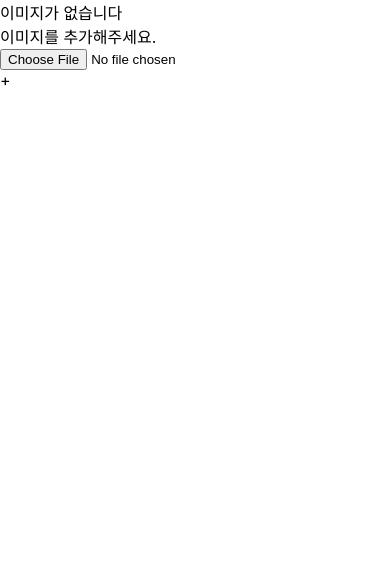
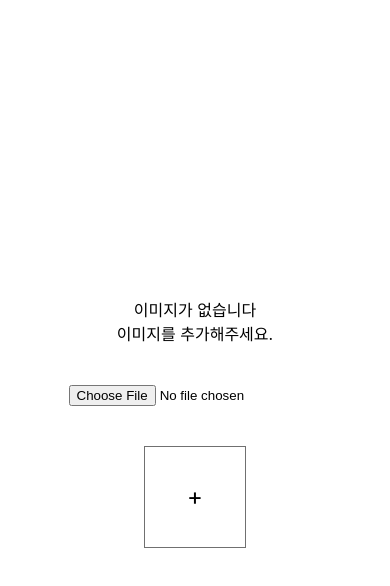
Before and after one commit to Inhoob/side-project, a React (Create React App) app in the folder image-gallery/: page / in a window 390 px wide. Shown: the top 586 px of the page. Built offline with nearby package versions, Linux system fonts and the light colour scheme.

Commit message:
+ 모양 버튼 및 이미지박스 생성

```diff
--- a/image-gallery/src/App.css
+++ b/image-gallery/src/App.css
@@ -1,38 +1,45 @@
-.App {
+.text-center {
   text-align: center;
 }
 
-.App-logo {
-  height: 40vmin;
-  pointer-events: none;
+.plus-box {
+  width: 100px;
+  height: 100px;
+  border: solid 1px #707070;
+  font-size: 24px;
+  display: flex;
+  align-items: center;
+  justify-content: center;
+  line-height: 24px;
+}
+.initial-box {
+  display: flex;
+  align-items: center;
+  justify-content: center;
+  flex-direction: column;
+  gap: 80px;
+}
+.container {
+  width: 100vw;
+  height: 100vh;
+  display: flex;
+  align-items: center;
+  justify-content: center;
 }
 
-@media (prefers-reduced-motion: no-preference) {
-  .App-logo {
-    animation: App-logo-spin infinite 20s linear;
+@media screen and (max-width: 500px) {
+  .initial-box {
+    display: flex;
+    align-items: center;
+    justify-content: center;
+    flex-direction: column;
+    gap: 40px;
   }
 }
 
-.App-header {
-  background-color: #282c34;
-  min-height: 100vh;
-  display: flex;
-  flex-direction: column;
-  align-items: center;
-  justify-content: center;
-  font-size: calc(10px + 2vmin);
-  color: white;
+.image-box {
+  width: 200px;
+  height: 200px;
+  min-width: 200px;
+  min-height: 200px;
 }
-
-.App-link {
-  color: #61dafb;
-}
-
-@keyframes App-logo-spin {
-  from {
-    transform: rotate(0deg);
-  }
-  to {
-    transform: rotate(360deg);
-  }
-}
```
